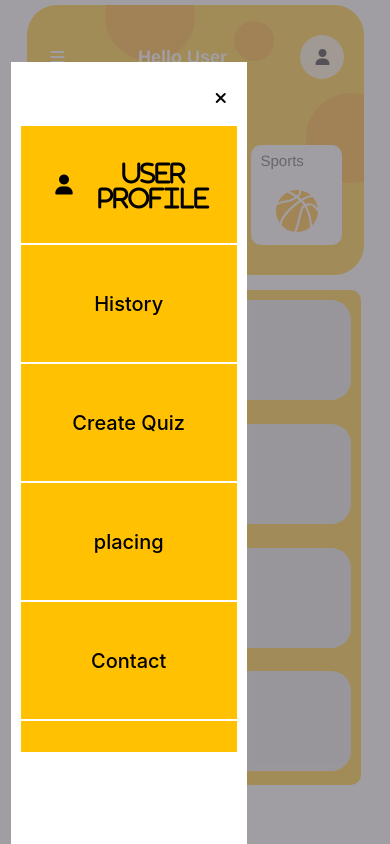
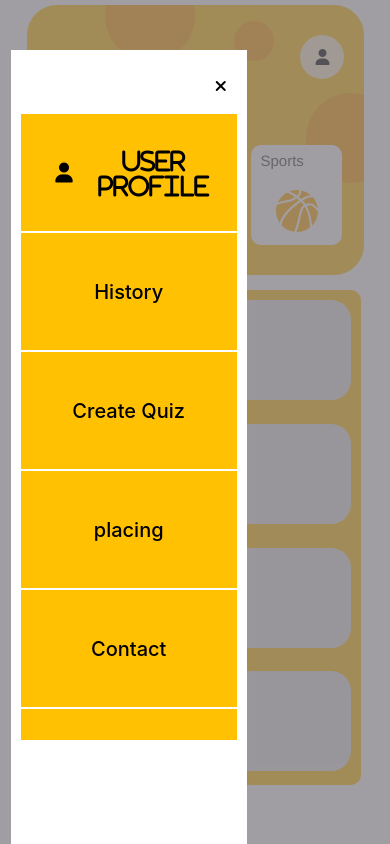
Before and after one commit to Akshay120302/Dotix-assignment, a React (Create React App) app: page / in a window 390 px wide. Both pictures are taken after a click on the icon 57 px from the left and 57 px from the top of the page. Built offline with nearby package versions, Linux system fonts and the light colour scheme.

Commit message:
Menu Improvement

```diff
--- a/src/style/Menu.css
+++ b/src/style/Menu.css
@@ -94,7 +94,7 @@
 
 @media screen and (max-width:600px) {
 
-    .modal-container2 {
+    /* .modal-container2 {
         overflow-y: auto;
         margin-top: 93px;
         position: fixed;
@@ -105,6 +105,20 @@
         min-height: 886px;
         padding: 10px;
         background-color: rgb(255, 255, 255);
+    } */
+
+    .modal-container2 {
+        background-color: #fff;
+        left: 33%;
+        margin-top: 60px;
+        height: 100%;
+        overflow-y: auto;
+        padding: 10px;
+        position: relative;
+        top: 50%;
+        -webkit-transform: translate(-50%,-50%);
+        transform: translate(-50%,-50%);
+        width: 216px;
     }
 
     .fir {
```
